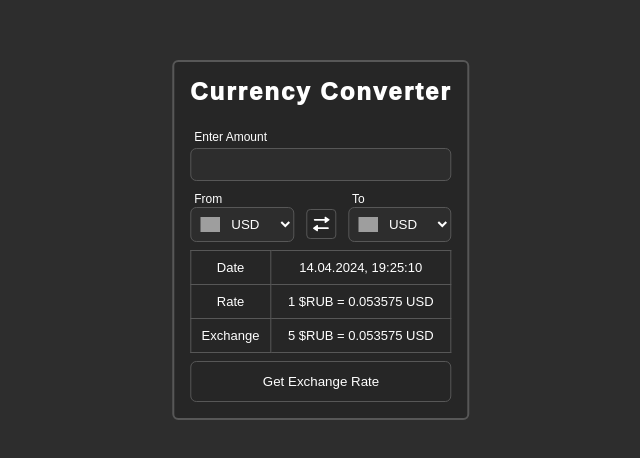
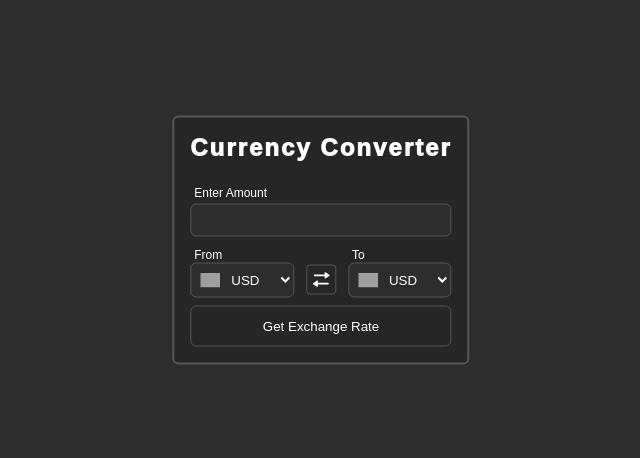
Before and after one commit to diplomatgmg/currency-converter, a React (Create React App) app: page / in a window 1280 px wide. Shown: the part 160-618 px from the top of the page, without its empty margins (319-959 px from the left). Built offline with nearby package versions, Linux system fonts and the light colour scheme; grey boxes are pictures that could not be loaded.

Commit message:
Реализована конвертация валюты

```diff
--- a/src/components/Form.tsx
+++ b/src/components/Form.tsx
@@ -1,23 +1,40 @@
-import React, { type ReactElement } from 'react'
+import React, { type FormEvent, type ReactElement, useEffect, useState } from 'react'
 import SwapSvg from '../assets/svg/swap.svg'
 import Table from './Table'
 import FormInput from './FormInput'
 import CurrencySelect from './CurrencySelect'
 import { useAppDispatch, useAppSelector } from '../redux/hooks'
 import { setFromCurrency, setToCurrency } from '../redux/currencySlice'
+import { useConvertCurrencyQuery } from '../redux/api'
 
 const Form = (): ReactElement => {
+  const [isShouldFetch, setIsShouldFetch] = useState<boolean>(false)
+
   const { fromCurrency, toCurrency } = useAppSelector(state => state.currency)
 
   const dispatch = useAppDispatch()
+
+  const {
+    data,
+    isLoading
+  } = useConvertCurrencyQuery(fromCurrency.label, { skip: !isShouldFetch })
+
+  useEffect(() => {
+    setIsShouldFetch(false)
+  }, [fromCurrency, toCurrency])
 
   const handleSwapCurrency = (): void => {
     dispatch(setFromCurrency(toCurrency))
     dispatch(setToCurrency(fromCurrency))
   }
 
+  const handleSubmitForm = (e: FormEvent<HTMLFormElement>): void => {
+    e.preventDefault()
+    setIsShouldFetch(!isShouldFetch)
+  }
+
   return (
-    <form className="converter__form">
+    <form className="converter__form" onSubmit={handleSubmitForm}>
       <FormInput/>
 
       <div className="converter__conversion">
@@ -36,7 +53,7 @@ const Form = (): ReactElement => {
         </div>
       </div>
 
-      <Table/>
+      {data !== undefined && isShouldFetch && <Table data={data} isLoading={isLoading}/>}
 
       <button type="submit" className="converter__submit">Get Exchange Rate</button>
     </form>
--- a/src/components/Table.tsx
+++ b/src/components/Table.tsx
@@ -1,20 +1,31 @@
-import React, { type ReactElement } from 'react'
+import React, { type FC, type ReactElement } from 'react'
+import { type ConvertCurrencyResponse } from '../redux/api'
+import { useAppSelector } from '../redux/hooks'
 
-const Table = (): ReactElement => {
+interface TableProps {
+  isLoading: boolean
+  data: ConvertCurrencyResponse
+}
+
+const Table: FC<TableProps> = ({ isLoading, data }): ReactElement => {
+  const { amount, fromCurrency, toCurrency } = useAppSelector(state => state.currency)
+
+  if (isLoading || data === undefined) {
+    return <h1>Loading...</h1>
+  }
+
+  const conversionRate = Number(amount) * data.conversion_rates[toCurrency.label]
+
   return (
    <table className="converter__table">
      <tbody>
      <tr>
        <td>Date</td>
-       <td>14.04.2024, 19:25:10</td>
-     </tr>
-     <tr>
-       <td>Rate</td>
-       <td>1 $RUB = 0.053575 USD</td>
+       <td>{new Date(data.time_last_update_utc).toLocaleString()}</td>
      </tr>
      <tr>
        <td>Exchange</td>
-       <td>5 $RUB = 0.053575 USD</td>
+       <td>{amount} {fromCurrency.label} = {conversionRate} {toCurrency.label}</td>
      </tr>
      </tbody>
    </table>
--- /dev/null
+++ b/src/redux/api.ts
@@ -0,0 +1,27 @@
+import { createApi, fetchBaseQuery } from '@reduxjs/toolkit/query/react'
+import { type Currency } from '../constants/currencies'
+
+type ConversionRates = Record<Currency['label'], number>
+interface ConvertCurrencyResponse {
+  time_last_update_utc: string
+  conversion_rates: ConversionRates
+}
+
+const api = createApi({
+  reducerPath: 'api',
+  baseQuery: fetchBaseQuery({
+    baseUrl: 'https://v6.exchangerate-api.com/v6/cc4157b38f44743313a49105/latest/'
+  }),
+  endpoints: (build) => ({
+    convertCurrency: build.query<ConvertCurrencyResponse, Currency['label']>({
+      query: currency => `/${currency}`
+    })
+  })
+})
+
+export const {
+  useConvertCurrencyQuery
+} = api
+
+export default api
+export { type ConvertCurrencyResponse }
--- /dev/null
+++ b/src/redux/middleware/loggingMiddleware.ts
@@ -0,0 +1,13 @@
+import { type Middleware, type PayloadAction } from '@reduxjs/toolkit'
+
+const loggingMiddleware: Middleware = () => (next) => (action) => {
+  const payloadAction = action as PayloadAction
+
+  if (payloadAction.type === 'api/executeQuery/pending') {
+    console.log('Выполняется API запрос:', payloadAction.type)
+  }
+
+  return next(action)
+}
+
+export default loggingMiddleware
--- a/src/redux/store.ts
+++ b/src/redux/store.ts
@@ -1,10 +1,14 @@
 import { configureStore } from '@reduxjs/toolkit'
 import currencyReducer from './currencySlice'
+import api from './api'
+import loggingMiddleware from './middleware/loggingMiddleware'
 
 const store = configureStore({
   reducer: {
+    [api.reducerPath]: api.reducer,
     currency: currencyReducer
-  }
+  },
+  middleware: (getDefaultMiddleware) => getDefaultMiddleware().concat(api.middleware, loggingMiddleware)
 })
 
 export default store
```
